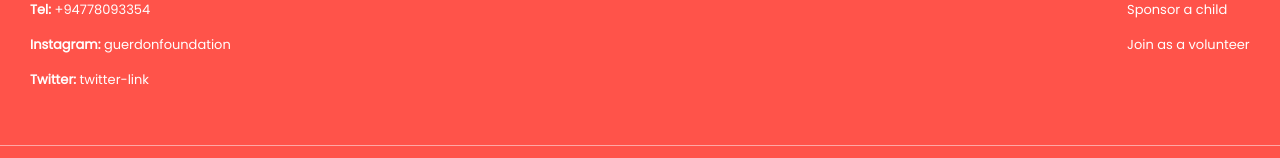
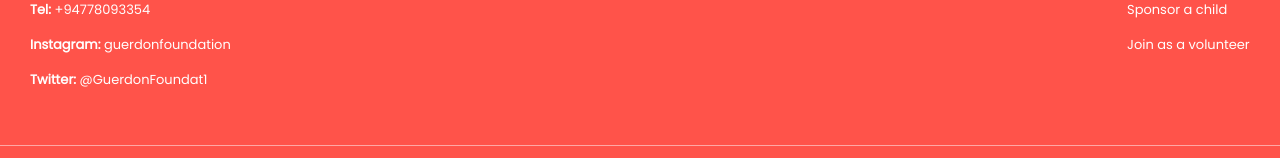
Before and after one commit to NTK7/geurdon-foundation, a React (Create React App) app: page / in a window 1280 px wide. Shown: the part 2302-2460 px from the top of the page. Built offline with nearby package versions, Linux system fonts and the light colour scheme.

Commit message:
added the twitter link url

```diff
--- a/src/shared/Footer.js
+++ b/src/shared/Footer.js
@@ -10,8 +10,11 @@ const Footer = () => {
 						<p>
 							<strong>Get in touch</strong>
 						</p>
-							<p>
-							<strong>Email:</strong> <a href="mailto:guerdonfoundation@gmail.com" target="_blank" rel="noreferrer">guerdonfoundation@gmail.com</a>
+						<p>
+							<strong>Email:</strong>{' '}
+							<a href="mailto:guerdonfoundation@gmail.com" target="_blank" rel="noreferrer">
+								guerdonfoundation@gmail.com
+							</a>
 						</p>
 						<p>
 							<strong>Tel:</strong> <a href="tel:+94778093354">+94778093354</a>
@@ -19,13 +22,13 @@ const Footer = () => {
 						<p>
 							<strong>Instagram:</strong>{' '}
 							<a target="_blank" rel="noreferrer" href="https://www.instagram.com/guerdonfoundation/">
-							guerdonfoundation
+								guerdonfoundation
 							</a>
 						</p>
 						<p>
 							<strong>Twitter:</strong>{' '}
-							<a target="_blank" rel="noreferrer" href="/">
-								twitter-link
+							<a target="_blank" rel="noreferrer" href="https://twitter.com/GuerdonFoundat1">
+								@GuerdonFoundat1
 							</a>
 						</p>
 					</div>
```
